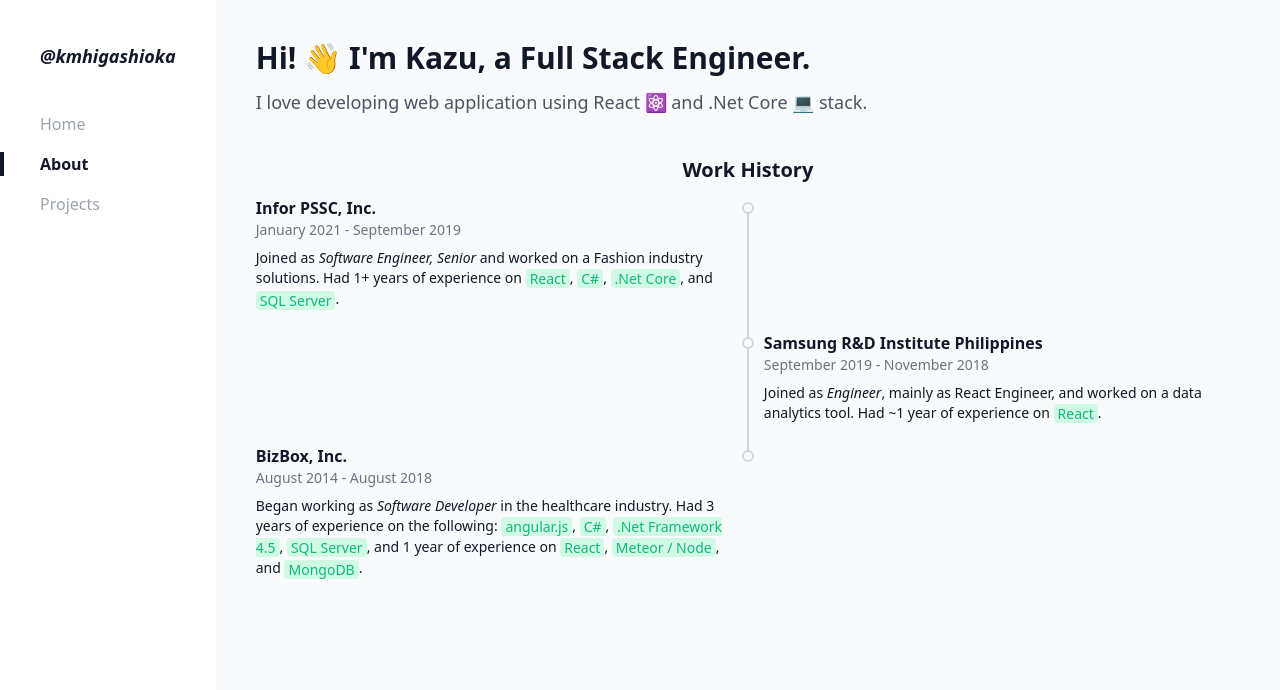
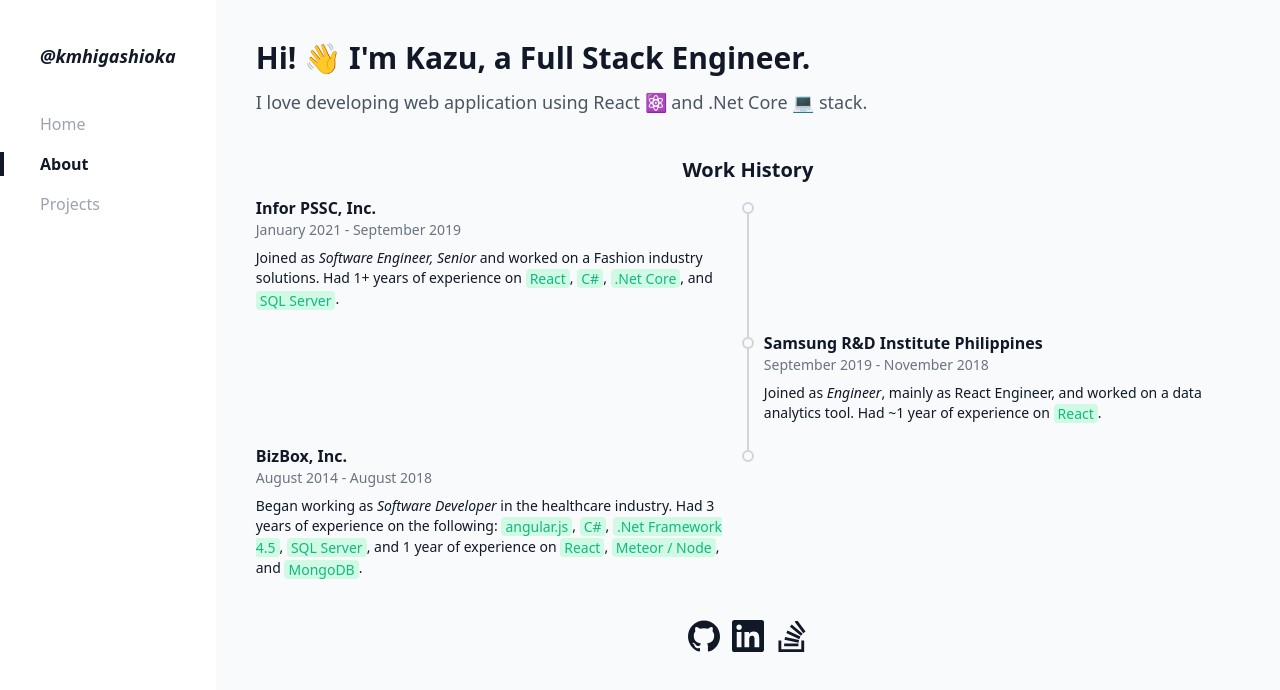
Before and after one commit to kmhigashioka/kazuhito.dev, a Next.js app: page /about in a window 1280 px wide. Shown: the top 690 px of the page. Built offline with nearby package versions, Linux system fonts and the light colour scheme.

Commit message:
Add social media links

```diff
--- a/pages/about.tsx
+++ b/pages/about.tsx
@@ -49,6 +49,17 @@
           isLast: true,
         })}
       </div>
+      <div className="m-10 flex justify-center">
+        <a href="https://github.com/kmhigashioka">
+          <svg className="h-8 w-8 text-gray-900 fill-current" role="img" viewBox="0 0 24 24" xmlns="http://www.w3.org/2000/svg"><title>GitHub icon</title><path d="M12 .297c-6.63 0-12 5.373-12 12 0 5.303 3.438 9.8 8.205 11.385.6.113.82-.258.82-.577 0-.285-.01-1.04-.015-2.04-3.338.724-4.042-1.61-4.042-1.61C4.422 18.07 3.633 17.7 3.633 17.7c-1.087-.744.084-.729.084-.729 1.205.084 1.838 1.236 1.838 1.236 1.07 1.835 2.809 1.305 3.495.998.108-.776.417-1.305.76-1.605-2.665-.3-5.466-1.332-5.466-5.93 0-1.31.465-2.38 1.235-3.22-.135-.303-.54-1.523.105-3.176 0 0 1.005-.322 3.3 1.23.96-.267 1.98-.399 3-.405 1.02.006 2.04.138 3 .405 2.28-1.552 3.285-1.23 3.285-1.23.645 1.653.24 2.873.12 3.176.765.84 1.23 1.91 1.23 3.22 0 4.61-2.805 5.625-5.475 5.92.42.36.81 1.096.81 2.22 0 1.606-.015 2.896-.015 3.286 0 .315.21.69.825.57C20.565 22.092 24 17.592 24 12.297c0-6.627-5.373-12-12-12"></path></svg>
+        </a>
+        <a href="https://linkedin.com/in/kmhigashioka/" className="mx-3">
+          <svg className="h-8 w-8 text-gray-900 fill-current" role="img" viewBox="0 0 24 24" xmlns="http://www.w3.org/2000/svg"><title>LinkedIn icon</title><path d="M20.447 20.452h-3.554v-5.569c0-1.328-.027-3.037-1.852-3.037-1.853 0-2.136 1.445-2.136 2.939v5.667H9.351V9h3.414v1.561h.046c.477-.9 1.637-1.85 3.37-1.85 3.601 0 4.267 2.37 4.267 5.455v6.286zM5.337 7.433c-1.144 0-2.063-.926-2.063-2.065 0-1.138.92-2.063 2.063-2.063 1.14 0 2.064.925 2.064 2.063 0 1.139-.925 2.065-2.064 2.065zm1.782 13.019H3.555V9h3.564v11.452zM22.225 0H1.771C.792 0 0 .774 0 1.729v20.542C0 23.227.792 24 1.771 24h20.451C23.2 24 24 23.227 24 22.271V1.729C24 .774 23.2 0 22.222 0h.003z"></path></svg>
+        </a>
+        <a href="https://stackoverflow.com/users/2370190/kmhigashioka">
+          <svg className="h-8 w-8 text-gray-900 fill-current" role="img" viewBox="0 0 24 24" xmlns="http://www.w3.org/2000/svg"><title>Stack Overflow icon</title><path d="M18.986 21.865v-6.404h2.134V24H1.844v-8.539h2.13v6.404h15.012zM6.111 19.731H16.85v-2.137H6.111v2.137zm.259-4.852l10.48 2.189.451-2.07-10.478-2.187-.453 2.068zm1.359-5.056l9.705 4.53.903-1.95-9.706-4.53-.902 1.936v.014zm2.715-4.785l8.217 6.855 1.359-1.62-8.216-6.853-1.35 1.617-.01.001zM15.751 0l-1.746 1.294 6.405 8.604 1.746-1.294L15.749 0h.002z"></path></svg>
+        </a>
+      </div>
     </>
   )
 }
```
